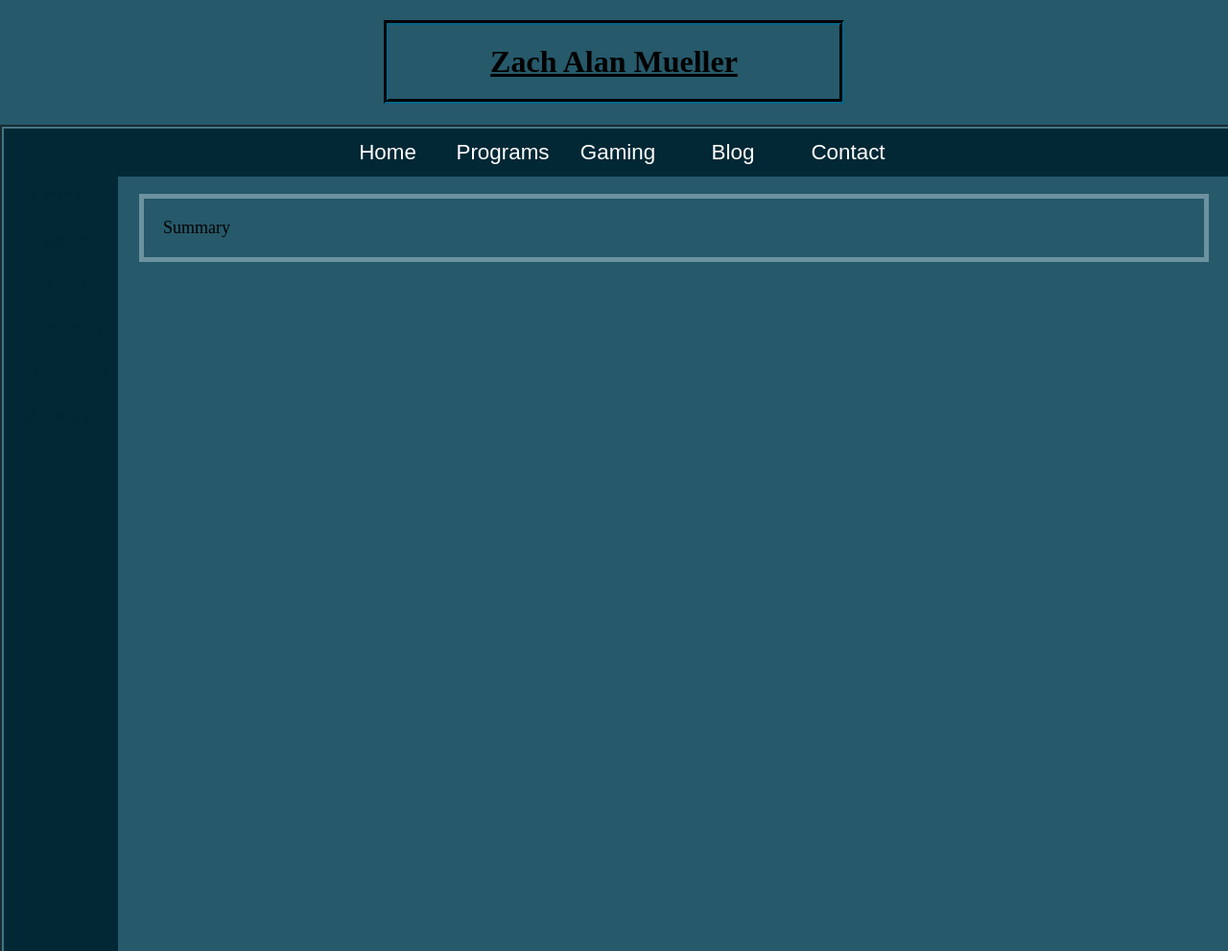
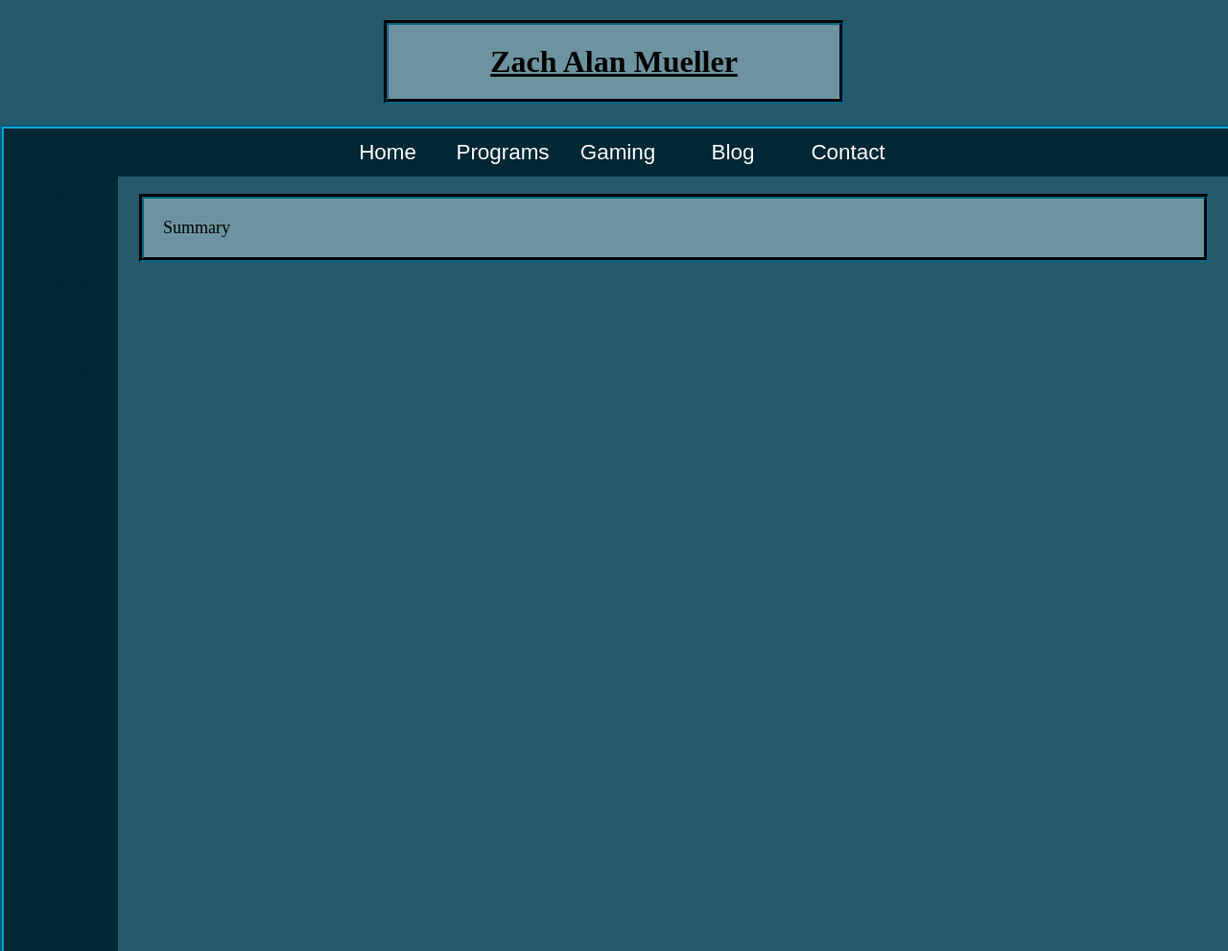
Before and after one commit to ZachAlanMueller/web-iteration1, a plain HTML site: page index.html in a window 1280 px wide. Shown: the whole page at 96% size. Drawn offline with nearby package versions, Linux system fonts and the light colour scheme.

Commit message:
Style update

```diff
--- a/mystyle.css
+++ b/mystyle.css
@@ -1,4 +1,5 @@
 html, #body {
+
   margin: 0;
   padding: 0;
   background: #26596A;
@@ -6,11 +7,12 @@ html, #body {
 }
 
 #description {
+    background-color: #6C939F;
     border-style: groove;
     border-color: #022835;
+    border-width: 5px;
     margin-right: 400px;
     margin-left: 400px;
-    border-width: 5px;
     padding: 20px;
     color: #000000;
     text-align: center;
@@ -18,10 +20,11 @@ html, #body {
 
 }
 .paragraph {
+    background-color: #6C939F;
+    border-style: groove;
+    border-color: #022835;
+    border-width: 5px;
     font-size: large;
-    border-style: solid;
-    border-width: 5px;
-    border-color: #6C929F;
     padding: 20px;
     margin-left: 145px;
     margin-right: 20px;
@@ -36,10 +39,10 @@ html, #body {
   margin: 0;
   border-top: groove;
   border-width: 4px;
-  border-color: #457585;
+  border-color: #069ED0;
   border-left: groove;
   border-width: 4px;
-  border-color: #457585;
+  border-color: #069ED0;
 }
 #nav li {
   font-family: 'Oswald', sans-serif;
@@ -76,7 +79,7 @@ html, #body {
   margin-right: 10px;
   border-left: groove;
   border-width: 4px;
-  border-color: #457585;
+  border-color: #069ED0;
   position: absolute;
   top: 171px;
   height: 100%;
@@ -100,8 +103,7 @@ html, #body {
 }
 
 #sidenav a:hover {
-  background-color: #6C939F;
-
+  color: #FFFFFF
 }
 
 #sidenav a.active {
```
